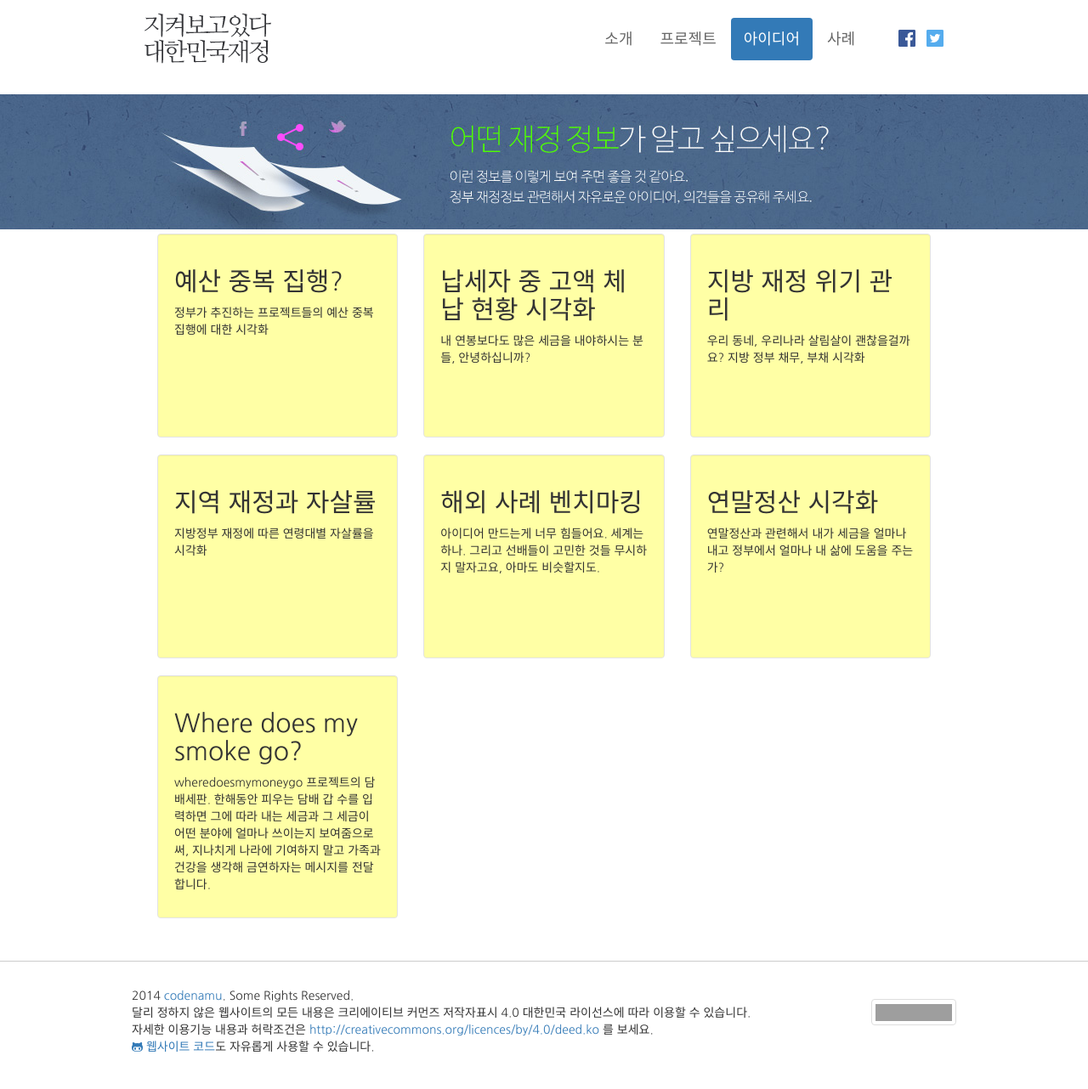
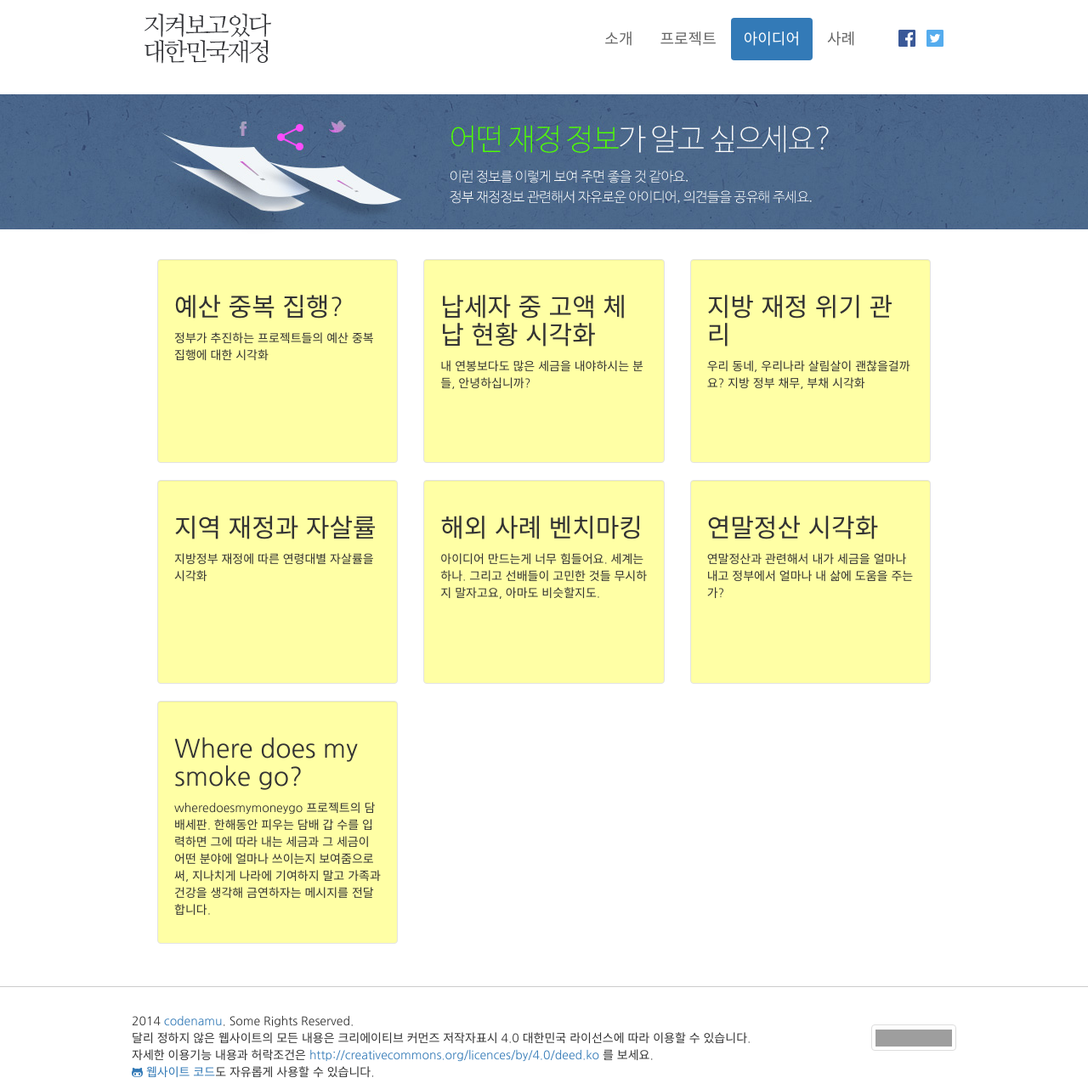
Before and after one commit to codenamu/2015-transparency, a Jekyll site: the page built from ideas.html, in a window 1280 px wide. Shown: the whole page at 85% size. Built offline with Jekyll 4.4.1, drawn with Linux system fonts in a browser that asks for light colours; nearby versions of some CDN libraries; Markdown is read by kramdown in place of the engine named in the settings; before the commit the page ends 1252 px from its top, so only the background shows below that; grey boxes are pictures that could not be loaded.

Commit message:
스타일 수정 및 프로젝트 콜렉션 설정 추가

```diff
--- a/_config.yml
+++ b/_config.yml
@@ -12,3 +12,19 @@
 markdown: redcarpet
 redcarpet:
   extensions: ["no_intra_emphasis", "fenced_code_blocks", "autolink", "tables", "with_toc_data"]
+
+# Project settings
+collections:
+  project:
+    output: true
+    permalink: /project/:path/
+
+defaults:
+  -
+    scope:
+      path: "project"
+      type: "project" # a collection in your site, in plural form
+    values:
+      layout: "project"
+      splash: "projects-splash.jpg|지켜보고 있다 대한민국 재정"
+      type: "project"
--- a/css/main.scss
+++ b/css/main.scss
@@ -173,27 +173,33 @@
   border-color: #31708f;
 }
 
-.projects .well {
-  min-height: 320px;
-  background: transparent;
+.projects {
+  .page-content {
+    padding-top: 30px;
+  }
+  .well {
+    min-height: 320px;
+    background: transparent;
+  }
 }
 
 .references .well {
   min-height: 540px;
 }
 
-.ideas .well {
-  min-height: 240px;
+.ideas {
+  .page-content {
+    padding-top: 30px;
+  }
+  .well {
+    min-height: 240px;
+    background-color: rgba(255,255,165, 1);
+  }
 }
-
 .data .page-header {
   border-left: 6px solid pink;
   font-size: medium;
   padding-left: 0.5em;
-}
-
-.ideas .well {
-  background-color: rgba(255,255,165, 1);
 }
 
 .site-footer {
@@ -272,3 +278,7 @@
     margin: 0 auto;
   }
 }
+
+.project .img-thumbnail {
+  margin-bottom: 30px;
+}
```
